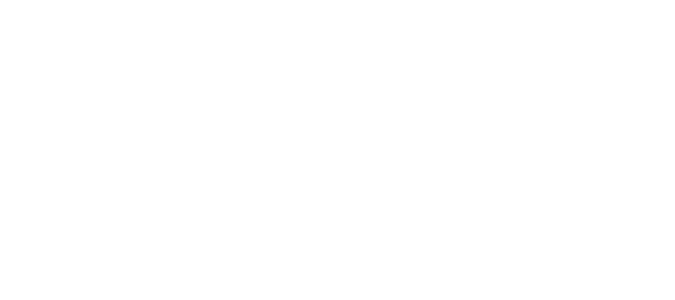
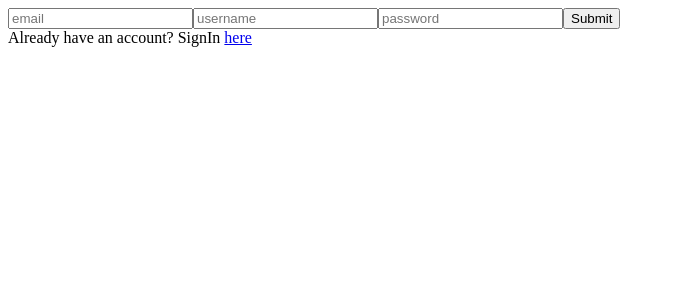
Before and after one commit to PedrazaDiego/Placeholder, a React (Create React App) app in the folder client/: page /sign-up in a window 1280 px wide. Shown: the top 300 px of the page, without its empty margins (0-675 px from the left). Built offline with nearby package versions, Linux system fonts and the light colour scheme.

Commit message:
added log in and register links

```diff
--- a/client/src/App.jsx
+++ b/client/src/App.jsx
@@ -11,6 +11,7 @@
 import Landing from './pages/Landing'
 import Profile from './pages/Profile'
 import SignIn from './components/SignIn';
+import Register from './components/Register';
 
 
 const mapStateToProps = (state) => {
@@ -33,7 +34,12 @@
   const handleLogIn = (e) => {
     e.preventDefault()
     history.push('/')
-    props.fetchToken({ 'email': e.target.username.value, 'password': e.target.password.value })
+    props.fetchToken({ 'email': e.target.email.value, 'password': e.target.password.value })
+  }
+
+  const handleRegister = (e) => {
+    e.preventDefault()
+
   }
 
   return (
@@ -57,6 +63,9 @@
           <Route exact path='/'>
             <SignIn handleLogIn={handleLogIn} />
           </Route>
+          <Route path='/sign-up'>
+            <Register handleRegister={handleRegister}/>
+          </Route>
         </Switch>
       </div>
     }
--- a/client/src/components/Register.js
+++ b/client/src/components/Register.js
@@ -0,0 +1,18 @@
+import React from 'react';
+import { Link } from 'react-router-dom'
+
+export default function Register(props) {
+  return (
+    <div>
+        <form onSubmit={props.handleRegister}>
+            <input type='email' placeholder='email' name='email'></input>
+            <input type='text' placeholder='username' name='username'></input>
+            <input type='password' placeholder='password' name='password'></input>
+            <input type='submit'></input>
+        </form>
+        <div>
+            Already have an account? SignIn <Link to='/'>here</Link>
+        </div>
+    </div>
+  )
+}
--- a/client/src/components/SignIn.js
+++ b/client/src/components/SignIn.js
@@ -1,4 +1,5 @@
 import React from 'react';
+import { Link } from 'react-router-dom'
 
 export default function SignIn(props) {
   return (
@@ -8,6 +9,9 @@
         <input type='password' placeholder='password' name='password'></input>
         <input type='submit'></input>
       </form>
+      <div>
+        Dont have an account? SignUp <Link to='/sign-up'>here</Link>
+      </div>
     </div>
   )
 }
```
